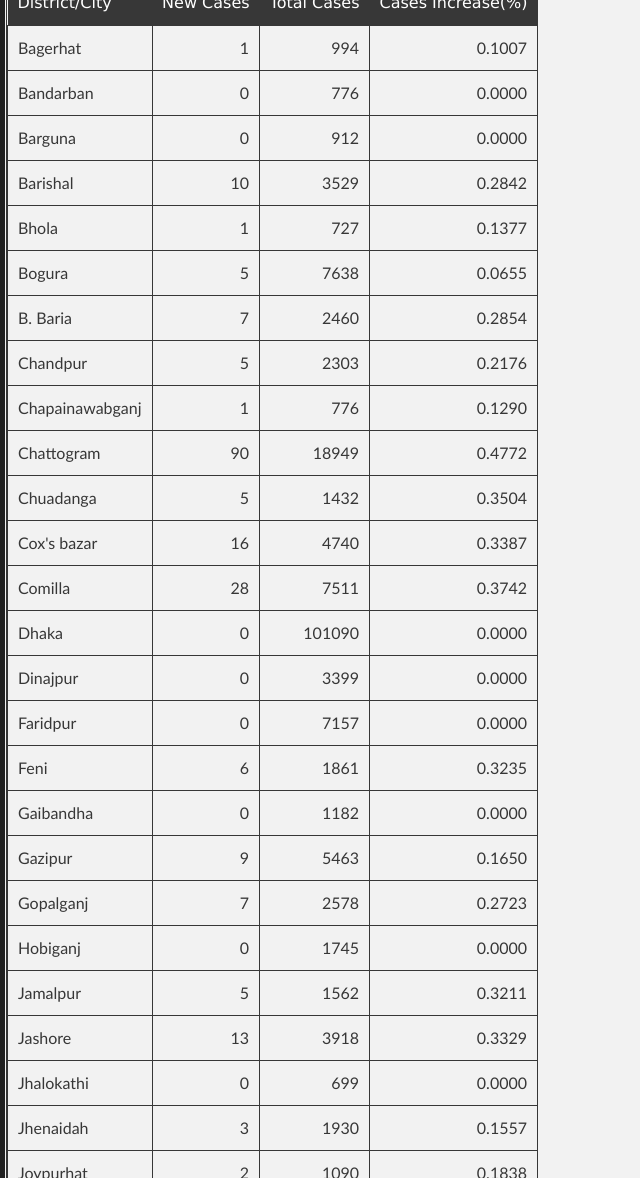
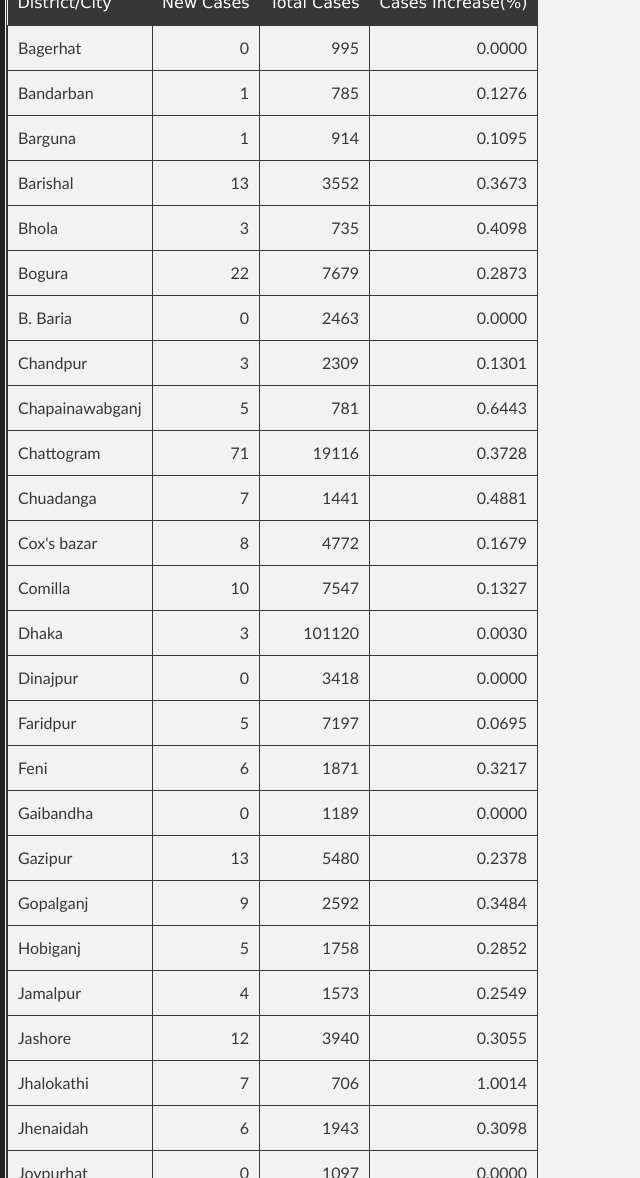
Before and after one commit to promitbasak/covid19bd, a Jekyll site: the page index.html, which Jekyll copies as it is, in a window 1280 px wide and 1400 px high, scrolled down 3941 px. Shown: the part 222-1400 px from the top of the window, without its empty margins (0-640 px from the left). Built offline with Jekyll 4.4.1, drawn with Linux system fonts in a browser that asks for light colours; some of the changed text lies outside the part shown.

Commit message:
Update index.html

```diff
--- a/index.html
+++ b/index.html
@@ -67,21 +67,21 @@
 </tr></thead>
 <tbody>
 <tr>
-<td>2020-10-02</td>
-<td align="right">1396</td>
-<td align="right">33</td>
-<td align="right">1549</td>
-<td align="right">11176</td>
-<td align="right">366383</td>
-<td align="right">5305</td>
-<td align="right">278627</td>
-<td align="right">82451</td>
-<td align="right">1972301</td>
-<td align="right">1.4479</td>
+<td>2020-10-05</td>
+<td align="right">1442</td>
+<td align="right">27</td>
+<td align="right">1526</td>
+<td align="right">11767</td>
+<td align="right">370132</td>
+<td align="right">5375</td>
+<td align="right">283182</td>
+<td align="right">81575</td>
+<td align="right">2003481</td>
+<td align="right">1.4522</td>
 <td align="right">0.0190</td>
-<td align="right">18.5764</td>
-<td align="right">2035.4611</td>
-<td align="right">29.4722</td>
+<td align="right">18.4744</td>
+<td align="right">2056.2889</td>
+<td align="right">29.8611</td>
 </tr>
 </tbody>
 </table>
@@ -89,27 +89,27 @@
         <h3>Graphs:</h3>
         <div class="photo-album">
       <div>
-        <img src="https://raw.githubusercontent.com/promitbasak/Covid-19_bd_extended/master/assests/2020-10-02/Figure_1.png">
+        <img src="https://raw.githubusercontent.com/promitbasak/Covid-19_bd_extended/master/assests/2020-10-05/Figure_1.png">
         <h5>Overall Condition</h5>
       </div>
       <div>
-        <img src="https://raw.githubusercontent.com/promitbasak/Covid-19_bd_extended/master/assests/2020-10-02/Figure_2.png">
+        <img src="https://raw.githubusercontent.com/promitbasak/Covid-19_bd_extended/master/assests/2020-10-05/Figure_2.png">
         <h5>Total Cases</h5>
       </div>
       <div>
-        <img src="https://raw.githubusercontent.com/promitbasak/Covid-19_bd_extended/master/assests/2020-10-02/Figure_8.png">
+        <img src="https://raw.githubusercontent.com/promitbasak/Covid-19_bd_extended/master/assests/2020-10-05/Figure_8.png">
         <h5>Total Deaths</h5>
       </div>
       <div>
-        <img src="https://raw.githubusercontent.com/promitbasak/Covid-19_bd_extended/master/assests/2020-10-02/Figure_24.png">
+        <img src="https://raw.githubusercontent.com/promitbasak/Covid-19_bd_extended/master/assests/2020-10-05/Figure_24.png">
         <h5>District-wise Corona Map</h5>
       </div>
       <div>
-        <img src="https://raw.githubusercontent.com/promitbasak/Covid-19_bd_extended/master/assests/2020-10-02/Figure_20.png">
+        <img src="https://raw.githubusercontent.com/promitbasak/Covid-19_bd_extended/master/assests/2020-10-05/Figure_20.png">
         <h5>BD vs USA: Cases</h5>
       </div>
       <div>
-        <img src="https://raw.githubusercontent.com/promitbasak/Covid-19_bd_extended/master/assests/2020-10-02/Figure_21.png">
+        <img src="https://raw.githubusercontent.com/promitbasak/Covid-19_bd_extended/master/assests/2020-10-05/Figure_21.png">
         <h5>BD vs USA: Deaths</h5>
       </div>
     </div>
@@ -126,213 +126,213 @@
 </tr></thead>
 <tbody><tr>
 <td>Bagerhat</td>
+<td align="right">0</td>
+<td align="right">995</td>
+<td align="right">0.0000</td>
+</tr>
+<tr>
+<td>Bandarban</td>
 <td align="right">1</td>
-<td align="right">994</td>
-<td align="right">0.1007</td>
-</tr>
-<tr>
-<td>Bandarban</td>
-<td align="right">0</td>
-<td align="right">776</td>
-<td align="right">0.0000</td>
+<td align="right">785</td>
+<td align="right">0.1276</td>
 </tr>
 <tr>
 <td>Barguna</td>
-<td align="right">0</td>
-<td align="right">912</td>
-<td align="right">0.0000</td>
+<td align="right">1</td>
+<td align="right">914</td>
+<td align="right">0.1095</td>
 </tr>
 <tr>
 <td>Barishal</td>
+<td align="right">13</td>
+<td align="right">3552</td>
+<td align="right">0.3673</td>
+</tr>
+<tr>
+<td>Bhola</td>
+<td align="right">3</td>
+<td align="right">735</td>
+<td align="right">0.4098</td>
+</tr>
+<tr>
+<td>Bogura</td>
+<td align="right">22</td>
+<td align="right">7679</td>
+<td align="right">0.2873</td>
+</tr>
+<tr>
+<td>B. Baria</td>
+<td align="right">0</td>
+<td align="right">2463</td>
+<td align="right">0.0000</td>
+</tr>
+<tr>
+<td>Chandpur</td>
+<td align="right">3</td>
+<td align="right">2309</td>
+<td align="right">0.1301</td>
+</tr>
+<tr>
+<td>Chapainawabganj</td>
+<td align="right">5</td>
+<td align="right">781</td>
+<td align="right">0.6443</td>
+</tr>
+<tr>
+<td>Chattogram</td>
+<td align="right">71</td>
+<td align="right">19116</td>
+<td align="right">0.3728</td>
+</tr>
+<tr>
+<td>Chuadanga</td>
+<td align="right">7</td>
+<td align="right">1441</td>
+<td align="right">0.4881</td>
+</tr>
+<tr>
+<td>Cox&#39;s bazar</td>
+<td align="right">8</td>
+<td align="right">4772</td>
+<td align="right">0.1679</td>
+</tr>
+<tr>
+<td>Comilla</td>
 <td align="right">10</td>
-<td align="right">3529</td>
-<td align="right">0.2842</td>
-</tr>
-<tr>
-<td>Bhola</td>
-<td align="right">1</td>
-<td align="right">727</td>
-<td align="right">0.1377</td>
-</tr>
-<tr>
-<td>Bogura</td>
+<td align="right">7547</td>
+<td align="right">0.1327</td>
+</tr>
+<tr>
+<td>Dhaka</td>
+<td align="right">3</td>
+<td align="right">101120</td>
+<td align="right">0.0030</td>
+</tr>
+<tr>
+<td>Dinajpur</td>
+<td align="right">0</td>
+<td align="right">3418</td>
+<td align="right">0.0000</td>
+</tr>
+<tr>
+<td>Faridpur</td>
 <td align="right">5</td>
-<td align="right">7638</td>
-<td align="right">0.0655</td>
-</tr>
-<tr>
-<td>B. Baria</td>
-<td align="right">7</td>
-<td align="right">2460</td>
-<td align="right">0.2854</td>
-</tr>
-<tr>
-<td>Chandpur</td>
-<td align="right">5</td>
-<td align="right">2303</td>
-<td align="right">0.2176</td>
-</tr>
-<tr>
-<td>Chapainawabganj</td>
-<td align="right">1</td>
-<td align="right">776</td>
-<td align="right">0.1290</td>
-</tr>
-<tr>
-<td>Chattogram</td>
-<td align="right">90</td>
-<td align="right">18949</td>
-<td align="right">0.4772</td>
-</tr>
-<tr>
-<td>Chuadanga</td>
-<td align="right">5</td>
-<td align="right">1432</td>
-<td align="right">0.3504</td>
-</tr>
-<tr>
-<td>Cox&#39;s bazar</td>
-<td align="right">16</td>
-<td align="right">4740</td>
-<td align="right">0.3387</td>
-</tr>
-<tr>
-<td>Comilla</td>
-<td align="right">28</td>
-<td align="right">7511</td>
-<td align="right">0.3742</td>
-</tr>
-<tr>
-<td>Dhaka</td>
-<td align="right">0</td>
-<td align="right">101090</td>
-<td align="right">0.0000</td>
-</tr>
-<tr>
-<td>Dinajpur</td>
-<td align="right">0</td>
-<td align="right">3399</td>
-<td align="right">0.0000</td>
-</tr>
-<tr>
-<td>Faridpur</td>
-<td align="right">0</td>
-<td align="right">7157</td>
-<td align="right">0.0000</td>
+<td align="right">7197</td>
+<td align="right">0.0695</td>
 </tr>
 <tr>
 <td>Feni</td>
 <td align="right">6</td>
-<td align="right">1861</td>
-<td align="right">0.3235</td>
+<td align="right">1871</td>
+<td align="right">0.3217</td>
 </tr>
 <tr>
 <td>Gaibandha</td>
 <td align="right">0</td>
-<td align="right">1182</td>
+<td align="right">1189</td>
 <td align="right">0.0000</td>
 </tr>
 <tr>
 <td>Gazipur</td>
+<td align="right">13</td>
+<td align="right">5480</td>
+<td align="right">0.2378</td>
+</tr>
+<tr>
+<td>Gopalganj</td>
 <td align="right">9</td>
-<td align="right">5463</td>
-<td align="right">0.1650</td>
-</tr>
-<tr>
-<td>Gopalganj</td>
+<td align="right">2592</td>
+<td align="right">0.3484</td>
+</tr>
+<tr>
+<td>Hobiganj</td>
+<td align="right">5</td>
+<td align="right">1758</td>
+<td align="right">0.2852</td>
+</tr>
+<tr>
+<td>Jamalpur</td>
+<td align="right">4</td>
+<td align="right">1573</td>
+<td align="right">0.2549</td>
+</tr>
+<tr>
+<td>Jashore</td>
+<td align="right">12</td>
+<td align="right">3940</td>
+<td align="right">0.3055</td>
+</tr>
+<tr>
+<td>Jhalokathi</td>
 <td align="right">7</td>
-<td align="right">2578</td>
-<td align="right">0.2723</td>
-</tr>
-<tr>
-<td>Hobiganj</td>
-<td align="right">0</td>
-<td align="right">1745</td>
-<td align="right">0.0000</td>
-</tr>
-<tr>
-<td>Jamalpur</td>
-<td align="right">5</td>
-<td align="right">1562</td>
-<td align="right">0.3211</td>
-</tr>
-<tr>
-<td>Jashore</td>
-<td align="right">13</td>
-<td align="right">3918</td>
-<td align="right">0.3329</td>
-</tr>
-<tr>
-<td>Jhalokathi</td>
-<td align="right">0</td>
-<td align="right">699</td>
-<td align="right">0.0000</td>
+<td align="right">706</td>
+<td align="right">1.0014</td>
 </tr>
 <tr>
 <td>Jhenaidah</td>
-<td align="right">3</td>
-<td align="right">1930</td>
-<td align="right">0.1557</td>
+<td align="right">6</td>
+<td align="right">1943</td>
+<td align="right">0.3098</td>
 </tr>
 <tr>
 <td>Joypurhat</td>
-<td align="right">2</td>
-<td align="right">1090</td>
-<td align="right">0.1838</td>
+<td align="right">0</td>
+<td align="right">1097</td>
+<td align="right">0.0000</td>
 </tr>
 <tr>
 <td>Khagrachari</td>
 <td align="right">0</td>
-<td align="right">682</td>
+<td align="right">683</td>
 <td align="right">0.0000</td>
 </tr>
 <tr>
 <td>Khulna</td>
-<td align="right">8</td>
-<td align="right">6385</td>
-<td align="right">0.1255</td>
+<td align="right">17</td>
+<td align="right">6420</td>
+<td align="right">0.2655</td>
 </tr>
 <tr>
 <td>Kishoreganj</td>
-<td align="right">0</td>
-<td align="right">2805</td>
-<td align="right">0.0000</td>
+<td align="right">10</td>
+<td align="right">2833</td>
+<td align="right">0.3542</td>
 </tr>
 <tr>
 <td>Kurigram</td>
 <td align="right">0</td>
-<td align="right">908</td>
+<td align="right">909</td>
 <td align="right">0.0000</td>
 </tr>
 <tr>
 <td>Kushtia</td>
-<td align="right">5</td>
-<td align="right">3278</td>
-<td align="right">0.1528</td>
+<td align="right">4</td>
+<td align="right">3290</td>
+<td align="right">0.1217</td>
 </tr>
 <tr>
 <td>Laksmipur</td>
-<td align="right">4</td>
-<td align="right">2137</td>
-<td align="right">0.1875</td>
+<td align="right">0</td>
+<td align="right">2141</td>
+<td align="right">0.0000</td>
 </tr>
 <tr>
 <td>Lalmonirhat</td>
 <td align="right">0</td>
-<td align="right">870</td>
+<td align="right">872</td>
 <td align="right">0.0000</td>
 </tr>
 <tr>
 <td>Madaripur</td>
-<td align="right">2</td>
-<td align="right">1470</td>
-<td align="right">0.1362</td>
+<td align="right">0</td>
+<td align="right">1468</td>
+<td align="right">0.0000</td>
 </tr>
 <tr>
 <td>Magura</td>
 <td align="right">1</td>
-<td align="right">910</td>
-<td align="right">0.1100</td>
+<td align="right">913</td>
+<td align="right">0.1096</td>
 </tr>
 <tr>
 <td>Manikganj</td>
@@ -342,170 +342,170 @@
 </tr>
 <tr>
 <td>Moulvibazar</td>
-<td align="right">0</td>
-<td align="right">1692</td>
-<td align="right">0.0000</td>
+<td align="right">7</td>
+<td align="right">1710</td>
+<td align="right">0.4110</td>
 </tr>
 <tr>
 <td>Meherpur</td>
-<td align="right">1</td>
-<td align="right">612</td>
-<td align="right">0.1637</td>
+<td align="right">4</td>
+<td align="right">618</td>
+<td align="right">0.6515</td>
 </tr>
 <tr>
 <td>Munshigonj</td>
 <td align="right">0</td>
-<td align="right">3495</td>
+<td align="right">3519</td>
 <td align="right">0.0000</td>
 </tr>
 <tr>
 <td>Mymensingh</td>
+<td align="right">4</td>
+<td align="right">3709</td>
+<td align="right">0.1080</td>
+</tr>
+<tr>
+<td>Naogaon</td>
+<td align="right">0</td>
+<td align="right">1324</td>
+<td align="right">0.0000</td>
+</tr>
+<tr>
+<td>Narail</td>
+<td align="right">7</td>
+<td align="right">1351</td>
+<td align="right">0.5208</td>
+</tr>
+<tr>
+<td>Narayanganj</td>
+<td align="right">13</td>
+<td align="right">6814</td>
+<td align="right">0.1911</td>
+</tr>
+<tr>
+<td>Narshingdi</td>
 <td align="right">5</td>
-<td align="right">3701</td>
-<td align="right">0.1353</td>
-</tr>
-<tr>
-<td>Naogaon</td>
-<td align="right">6</td>
-<td align="right">1322</td>
-<td align="right">0.4559</td>
-</tr>
-<tr>
-<td>Narail</td>
+<td align="right">2339</td>
+<td align="right">0.2142</td>
+</tr>
+<tr>
+<td>Natore</td>
+<td align="right">5</td>
+<td align="right">1008</td>
+<td align="right">0.4985</td>
+</tr>
+<tr>
+<td>Netrokona</td>
+<td align="right">0</td>
+<td align="right">720</td>
+<td align="right">0.0000</td>
+</tr>
+<tr>
+<td>Nilphamari</td>
+<td align="right">0</td>
+<td align="right">1078</td>
+<td align="right">0.0000</td>
+</tr>
+<tr>
+<td>Noakhali</td>
 <td align="right">3</td>
-<td align="right">1339</td>
-<td align="right">0.2246</td>
-</tr>
-<tr>
-<td>Narayanganj</td>
-<td align="right">0</td>
-<td align="right">6775</td>
-<td align="right">0.0000</td>
-</tr>
-<tr>
-<td>Narshingdi</td>
-<td align="right">6</td>
-<td align="right">2321</td>
-<td align="right">0.2592</td>
-</tr>
-<tr>
-<td>Natore</td>
-<td align="right">0</td>
-<td align="right">999</td>
-<td align="right">0.0000</td>
-</tr>
-<tr>
-<td>Netrokona</td>
-<td align="right">0</td>
-<td align="right">720</td>
-<td align="right">0.0000</td>
-</tr>
-<tr>
-<td>Nilphamari</td>
-<td align="right">0</td>
-<td align="right">1066</td>
-<td align="right">0.0000</td>
-</tr>
-<tr>
-<td>Noakhali</td>
-<td align="right">8</td>
-<td align="right">4974</td>
-<td align="right">0.1611</td>
+<td align="right">4982</td>
+<td align="right">0.0603</td>
 </tr>
 <tr>
 <td>Pabna</td>
-<td align="right">5</td>
-<td align="right">1141</td>
-<td align="right">0.4401</td>
+<td align="right">10</td>
+<td align="right">1151</td>
+<td align="right">0.8764</td>
 </tr>
 <tr>
 <td>Panchagarh</td>
 <td align="right">0</td>
-<td align="right">614</td>
+<td align="right">624</td>
 <td align="right">0.0000</td>
 </tr>
 <tr>
 <td>Patuakhali</td>
-<td align="right">4</td>
-<td align="right">1428</td>
-<td align="right">0.2809</td>
+<td align="right">2</td>
+<td align="right">1432</td>
+<td align="right">0.1399</td>
 </tr>
 <tr>
 <td>Pirojpur</td>
 <td align="right">1</td>
-<td align="right">1080</td>
-<td align="right">0.0927</td>
+<td align="right">1087</td>
+<td align="right">0.0921</td>
 </tr>
 <tr>
 <td>Rajbari</td>
-<td align="right">0</td>
-<td align="right">3064</td>
-<td align="right">0.0000</td>
+<td align="right">5</td>
+<td align="right">3088</td>
+<td align="right">0.1622</td>
 </tr>
 <tr>
 <td>Rajshahi</td>
+<td align="right">3</td>
+<td align="right">4985</td>
+<td align="right">0.0602</td>
+</tr>
+<tr>
+<td>Rangamati</td>
+<td align="right">1</td>
+<td align="right">904</td>
+<td align="right">0.1107</td>
+</tr>
+<tr>
+<td>Rangpur</td>
+<td align="right">0</td>
+<td align="right">2863</td>
+<td align="right">0.0000</td>
+</tr>
+<tr>
+<td>Satkhira</td>
+<td align="right">0</td>
+<td align="right">1100</td>
+<td align="right">0.0000</td>
+</tr>
+<tr>
+<td>Shariatpur</td>
 <td align="right">8</td>
-<td align="right">4974</td>
-<td align="right">0.1611</td>
-</tr>
-<tr>
-<td>Rangamati</td>
-<td align="right">3</td>
-<td align="right">902</td>
-<td align="right">0.3337</td>
-</tr>
-<tr>
-<td>Rangpur</td>
-<td align="right">0</td>
-<td align="right">2846</td>
-<td align="right">0.0000</td>
-</tr>
-<tr>
-<td>Satkhira</td>
-<td align="right">1</td>
-<td align="right">1098</td>
-<td align="right">0.0912</td>
-</tr>
-<tr>
-<td>Shariatpur</td>
-<td align="right">0</td>
-<td align="right">1702</td>
-<td align="right">0.0000</td>
+<td align="right">1715</td>
+<td align="right">0.4687</td>
 </tr>
 <tr>
 <td>Sherpur</td>
-<td align="right">1</td>
-<td align="right">474</td>
-<td align="right">0.2114</td>
+<td align="right">0</td>
+<td align="right">477</td>
+<td align="right">0.0000</td>
 </tr>
 <tr>
 <td>Sirajganj</td>
+<td align="right">2</td>
+<td align="right">2180</td>
+<td align="right">0.0918</td>
+</tr>
+<tr>
+<td>Sunamganj</td>
+<td align="right">2</td>
+<td align="right">2347</td>
+<td align="right">0.0853</td>
+</tr>
+<tr>
+<td>Sylhet</td>
+<td align="right">32</td>
+<td align="right">6916</td>
+<td align="right">0.4648</td>
+</tr>
+<tr>
+<td>Tangail</td>
 <td align="right">10</td>
-<td align="right">2171</td>
-<td align="right">0.4627</td>
-</tr>
-<tr>
-<td>Sunamganj</td>
-<td align="right">0</td>
-<td align="right">2334</td>
-<td align="right">0.0000</td>
-</tr>
-<tr>
-<td>Sylhet</td>
-<td align="right">0</td>
-<td align="right">6850</td>
-<td align="right">0.0000</td>
-</tr>
-<tr>
-<td>Tangail</td>
-<td align="right">3</td>
-<td align="right">3141</td>
-<td align="right">0.0956</td>
+<td align="right">3154</td>
+<td align="right">0.3181</td>
 </tr>
 <tr>
 <td>Thakurgaon</td>
 <td align="right">0</td>
-<td align="right">1126</td>
+<td align="right">1130</td>
 <td align="right">0.0000</td>
 </tr>
 </tbody></table>
@@ -4086,6 +4086,57 @@
 <td align="right">2035.4611</td>
 <td align="right">29.4722</td>
 </tr>
+<tr>
+<td>2020-10-03</td>
+<td align="right">1182</td>
+<td align="right">20</td>
+<td align="right">1442</td>
+<td align="right">9554</td>
+<td align="right">367565</td>
+<td align="right">5325</td>
+<td align="right">280069</td>
+<td align="right">82171</td>
+<td align="right">1981855</td>
+<td align="right">1.4487</td>
+<td align="right">0.0190</td>
+<td align="right">18.5465</td>
+<td align="right">2042.0278</td>
+<td align="right">29.5833</td>
+</tr>
+<tr>
+<td>2020-10-04</td>
+<td align="right">1125</td>
+<td align="right">23</td>
+<td align="right">1587</td>
+<td align="right">9859</td>
+<td align="right">368690</td>
+<td align="right">5348</td>
+<td align="right">281656</td>
+<td align="right">81686</td>
+<td align="right">1991714</td>
+<td align="right">1.4505</td>
+<td align="right">0.0190</td>
+<td align="right">18.5112</td>
+<td align="right">2048.2778</td>
+<td align="right">29.7111</td>
+</tr>
+<tr>
+<td>2020-10-05</td>
+<td align="right">1442</td>
+<td align="right">27</td>
+<td align="right">1526</td>
+<td align="right">11767</td>
+<td align="right">370132</td>
+<td align="right">5375</td>
+<td align="right">283182</td>
+<td align="right">81575</td>
+<td align="right">2003481</td>
+<td align="right">1.4522</td>
+<td align="right">0.0190</td>
+<td align="right">18.4744</td>
+<td align="right">2056.2889</td>
+<td align="right">29.8611</td>
+</tr>
 </tbody></table>
 
 
```
Also changed, not shown: other parts of index.html (+1 -1 lines).
